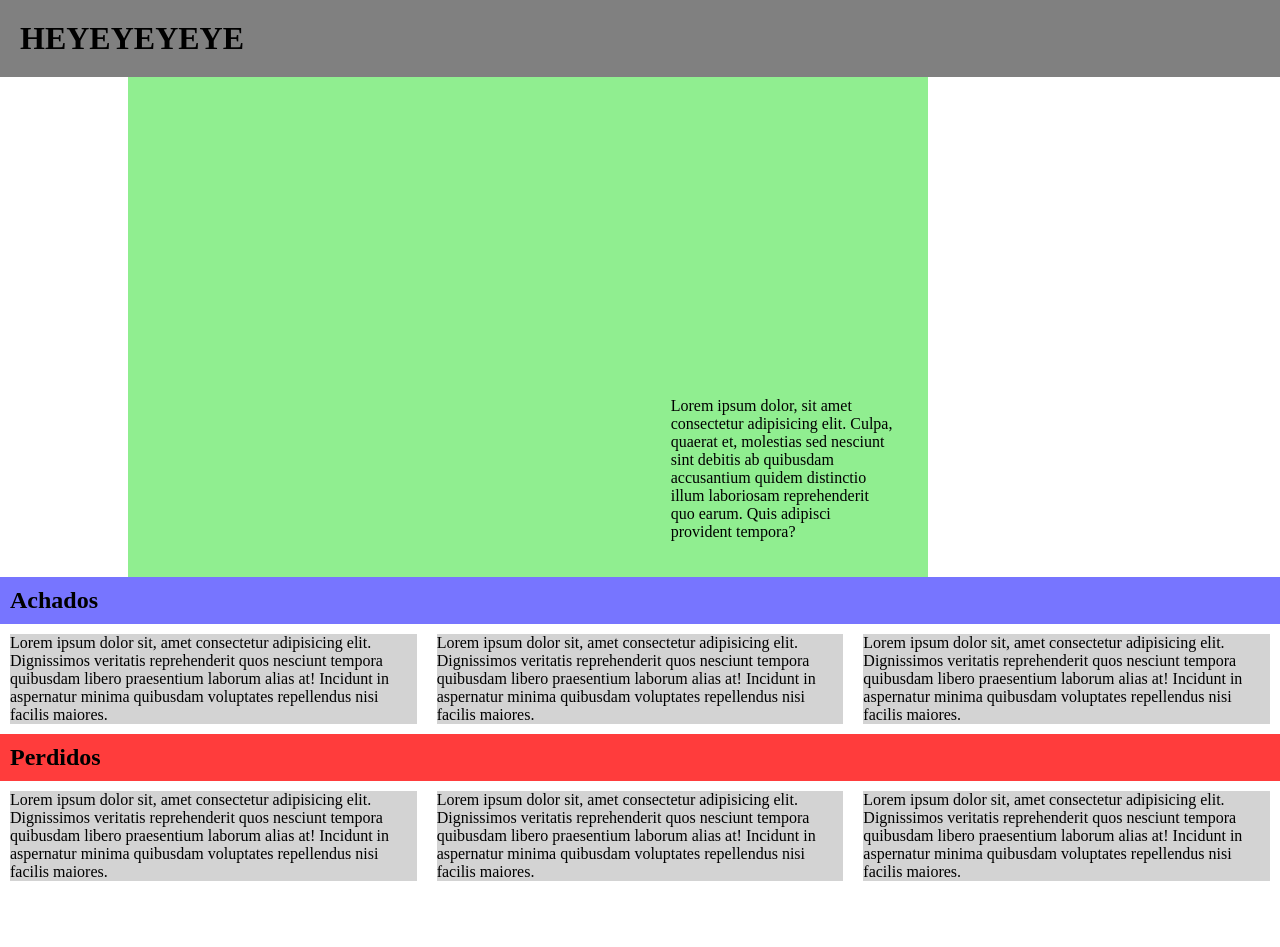
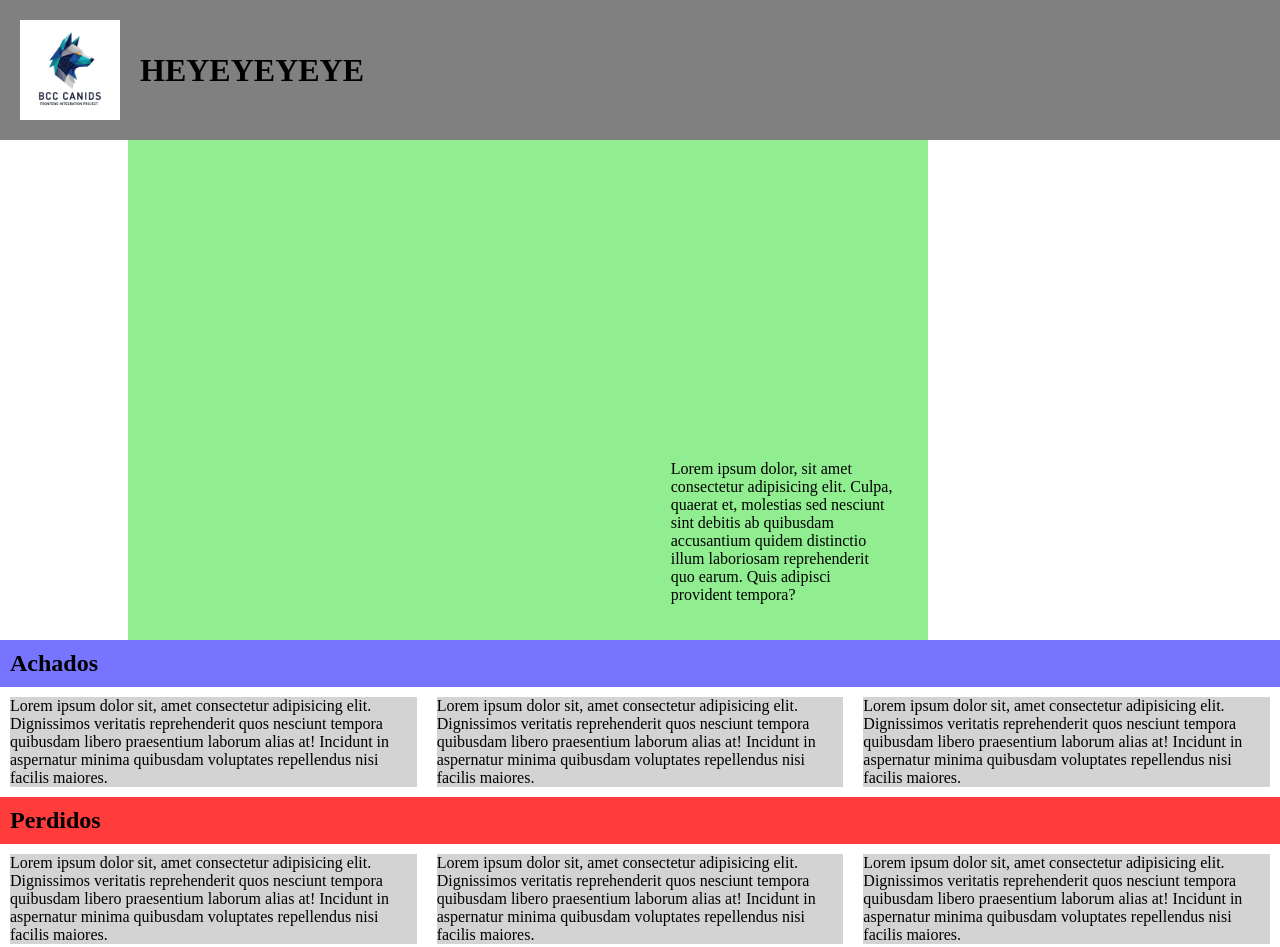
Before and after one commit to Henryttwoshoes/projeto-FMU-Canids, a plain HTML site: page index.html in a window 1280 px wide. Before the commit the page ends 891 px from the top, so only its background shows below. Drawn offline with Linux system fonts and the light colour scheme.

Commit message:
Inseri Logo
Inseri a logo no no header e centralizei o titulo com ela

```diff
--- a/estilos/main.css
+++ b/estilos/main.css
@@ -9,6 +9,14 @@
 header {
     background-color: gray;
     padding: 20px;
+    display: flex;
+    align-items: center;
+}
+
+.logo {
+    width: 100px;
+    height: auto;
+    margin-right: 20px;
 }
 
 .principal {
@@ -27,6 +35,7 @@ header {
         margin-right: 20vw;
     }
 }
+
 
 .achados {
     & .head1 {
--- a/index.html
+++ b/index.html
@@ -8,6 +8,7 @@
 </head>
 <body>
     <header>
+        <img src="file.png" alt="Logo do Projeto" class="logo">
         <h1>HEYEYEYEYE</h1>
     </header>
 
```
Also changed, not shown: file.png (added).
